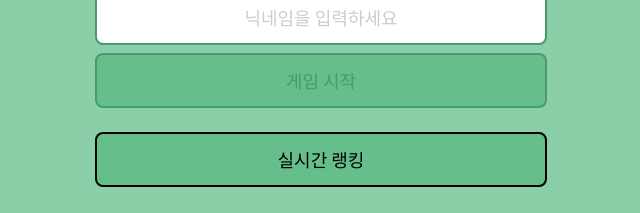
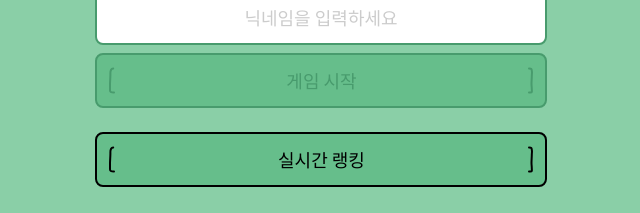
Before and after one commit to zzzi-ori/watermelon-qa, a Vue app: page / in a window 1280 px wide. Shown: the part 392-605 px from the top of the page, without its empty margins (319-959 px from the left). Built offline with nearby package versions, Linux system fonts and the light colour scheme.

Commit message:
add button decoration line

```diff
--- a/src/components/ZButton.vue
+++ b/src/components/button/ZButton.vue
@@ -1,11 +1,15 @@
 <template>
   <button :class="style({disabled, color})" :disabled="disabled">
+    <LeftLine/>
     <slot/>
+    <RightLine/>
   </button>
 </template>
 <script setup lang="ts">
 import {cva} from 'class-variance-authority'
 import {PropType} from 'vue'
+import LeftLine from '../../components/button/_assets/LeftLine.vue'
+import RightLine from '../../components/button/_assets/RightLine.vue'
 
 defineProps({
   disabled: {type: Boolean, default: false},
@@ -17,7 +21,7 @@ type ButtonColor = 'primary' | 'secondary'
 const style = cva(
   [
     'text-black text-subtitle',
-    'w-full rounded-[8px] px-[12px] py-[12px] border-2'
+    'flex justify-between w-full rounded-[8px] px-[12px] py-[12px] border-2'
   ]
   , {
     variants: {
--- /dev/null
+++ b/src/components/button/_assets/LeftLine.vue
@@ -0,0 +1,7 @@
+<template>
+  <svg width="6" height="27" viewBox="0 0 6 27" fill="none" xmlns="http://www.w3.org/2000/svg">
+    <path
+        d="M4.2 1.5C0.73335 1.77513 1.4 5.85559 1.4 7.61111C1.4 10.9368 1 14.221 1 17.5159C1 19.4153 1 21.3148 1 23.2143C1 25.2699 2.14463 25.5 5 25.5"
+        stroke="currentColor" stroke-width="2" stroke-linecap="round"/>
+  </svg>
+</template>
--- /dev/null
+++ b/src/components/button/_assets/RightLine.vue
@@ -0,0 +1,7 @@
+<template>
+  <svg width="5" height="27" viewBox="0 0 5 27" fill="none" xmlns="http://www.w3.org/2000/svg">
+    <path
+        d="M1 1.5C3.80793 1.5 3.65193 2.01739 3.80793 4.00851C4.24009 5.38769 3.80793 7.00014 3.80793 8.44838C3.80793 11.2494 3.49594 14.0023 3.49594 16.876C3.49594 18.7999 3.80793 20.5164 3.80793 22.5052C3.80793 23.2818 3.96994 24.2369 3.7906 24.9944C3.61128 25.7518 1.65823 25.4337 1 25.4337"
+        stroke="currentColor" stroke-width="2" stroke-linecap="round"/>
+  </svg>
+</template>
--- a/src/pages/home/HomePage.vue
+++ b/src/pages/home/HomePage.vue
@@ -26,7 +26,7 @@
 import zzioGame from '../../assets/zzio-game.svg'
 import title from '../../assets/title-beta.svg'
 import illustration from '../../assets/illustration.svg'
-import ZButton from '../../components/ZButton.vue'
+import ZButton from '../../components/button/ZButton.vue'
 import Footer from '../../components/Footer.vue'
 import {onBeforeUnmount, ref, watch} from 'vue'
 import Notice from './_components/Notice.vue'
```
Also changed, not shown: src/pages/play/_components/GameOver.vue (+8 -5 lines).
